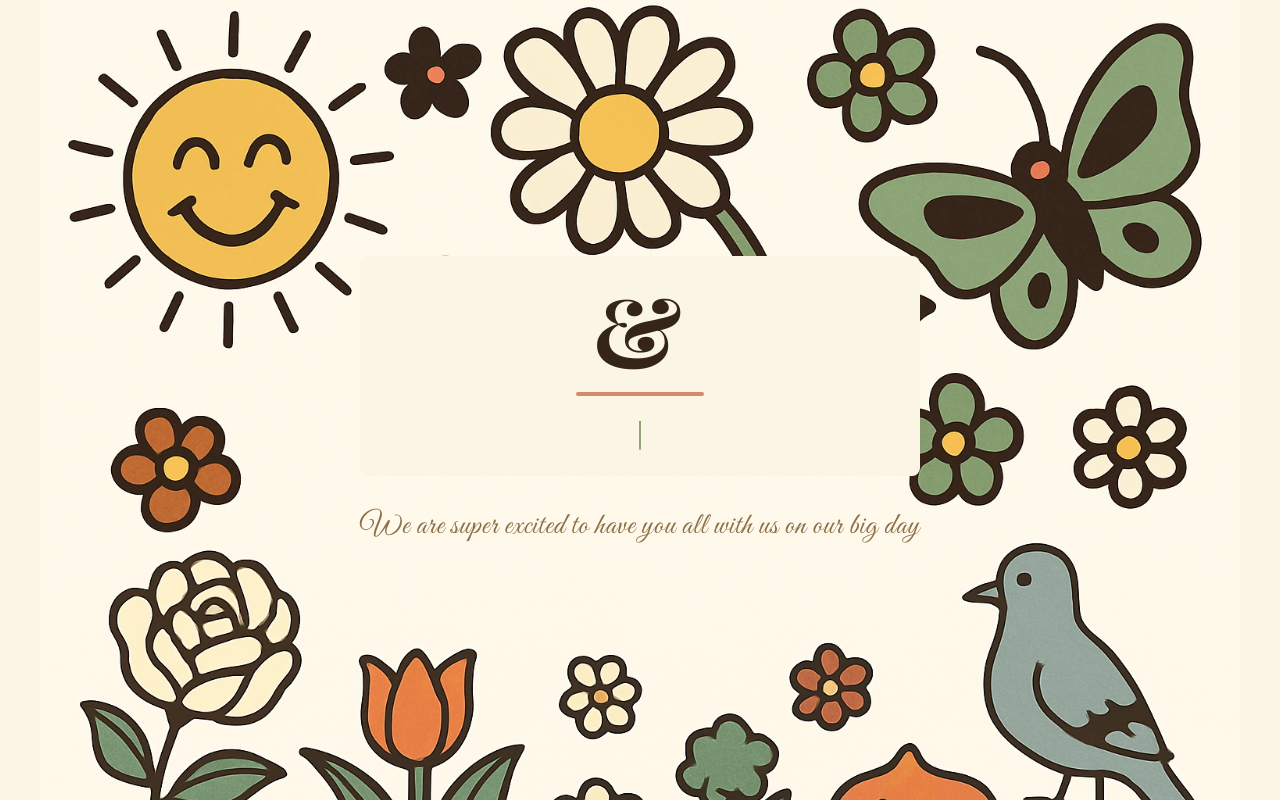
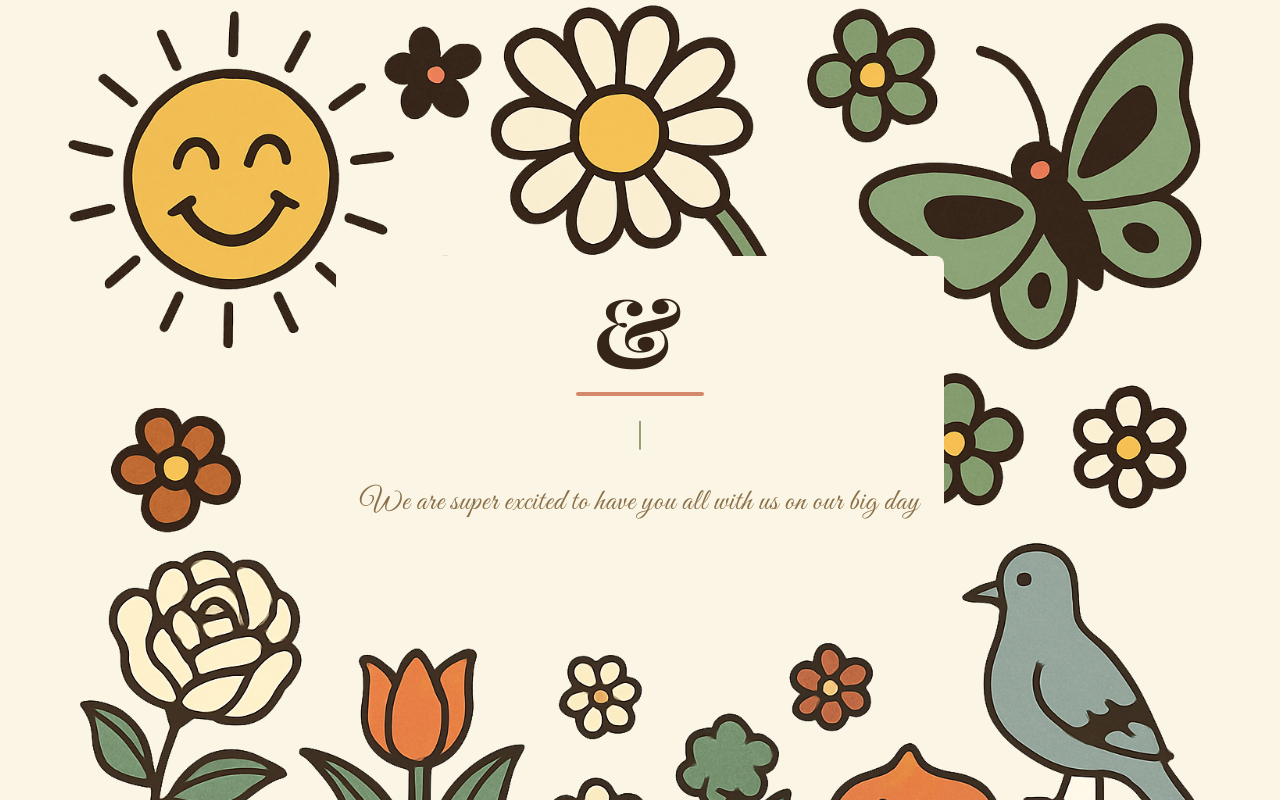
Before and after one commit to kaorios/wedding-party-rsvp, a Next.js app: page / in a window 1280 px wide. Shown: the top 800 px of the page. Built offline with nearby package versions, Linux system fonts and the light colour scheme; no server answers; a web font is replaced by a local one.

Commit message:
feat: add hero images and update color scheme
- Add hero background PNG images for top and bottom sections
- Update warm-cream and soft-peach colors to lighter, cleaner tones
- Improve hero section layout with better text positioning
- Simplify RSVP form grid layout to single column

```diff
--- a/src/app/globals.css
+++ b/src/app/globals.css
@@ -13,15 +13,15 @@
   --warm-yellow: #f4d03f;
   --warm-yellow-light: #f7dc6f;
   --warm-yellow-dark: #d5b43a;
-  --warm-cream: #f5f1e8;
+  --warm-cream: #faf8f5;
   --warm-cream-light: #faf5e5;
   --warm-cream-dark: #e8e1d4;
   --warm-brown: #8b6f47;
   --warm-brown-light: #a68660;
   --warm-brown-dark: #6d5538;
-  --soft-peach: #f2ddd4;
-  --soft-peach-light: #f7e8e0;
-  --soft-peach-dark: #e6c8b8;
+  --soft-peach: #f7ede8;
+  --soft-peach-light: #fcf9f7;
+  --soft-peach-dark: #f5f0ed;
 }
 
 @theme inline {
--- a/src/app/page.tsx
+++ b/src/app/page.tsx
@@ -27,7 +27,7 @@ export default function Home() {
         <div className="absolute inset-0 flex flex-col justify-between items-center">
           <div className="relative max-w-[1200px] w-full">
             <Image
-              src="/bg-hero-up.jpg"
+              src="/bg-hero-up.png"
               alt="Wedding Background Top"
               width={1200}
               height={600}
@@ -37,7 +37,7 @@ export default function Home() {
           </div>
           <div className="relative max-w-[1200px] w-full">
             <Image
-              src="/bg-hero-bottom.jpg"
+              src="/bg-hero-bottom.png"
               alt="Wedding Background Bottom"
               width={1200}
               height={600}
@@ -46,7 +46,7 @@ export default function Home() {
           </div>
         </div>
         <div className="relative z-10 max-w-4xl mx-auto">
-          <div className="mb-8 bg-warm-cream-light bg-opacity-90 p-6 rounded-lg backdrop-blur-sm">
+          <div className="bg-warm-cream-light bg-opacity-90 p-6 rounded-lg backdrop-blur-sm">
             <h1 className="text-6xl md:text-8xl font-elegant font-extrabold text-foreground-heading mb-4 tracking-wider ">
               <span className="block md:inline">
                 {weddingDetails.coupleName1}
@@ -57,14 +57,13 @@ export default function Home() {
               </span>
             </h1>
             <div className="w-32 h-1 bg-warm-coral mx-auto mb-6 rounded-full"></div>
-            <p className="text-xl md:text-2xl text-warm-sage font-body">
+            <h2 className="text-xl md:text-2xl text-warm-sage font-body">
               {weddingDetails.dateEn} | {weddingDetails.locationEn}
+            </h2>
+            <p className="text-2xl md:text-3xl font-script text-warm-brown tracking-wide mt-8">
+              We are super excited to have you all with us on our big day
             </p>
           </div>
-
-          <h2 className="text-2xl md:text-3xl font-script text-warm-brown tracking-wide ">
-            We are super excited to have you all with us on our big day
-          </h2>
         </div>
       </section>
 
--- a/src/components/rsvp/rsvp-modal.tsx
+++ b/src/components/rsvp/rsvp-modal.tsx
@@ -93,7 +93,7 @@ function RSVPModal({ isOpen, onClose }: RSVPModalProps) {
             </div>
 
             {/* 基本情報 */}
-            <div className="grid grid-cols-1 md:grid-cols-2 gap-4">
+            <div className="grid grid-cols-1 gap-4">
               <div>
                 <label className="block text-warm-brown font-semibold mb-2">
                   お名前 <span className="text-warm-coral">*</span>
```
Also changed, not shown: public/bg-hero-bottom.png (added), public/bg-hero-up.png (added).
